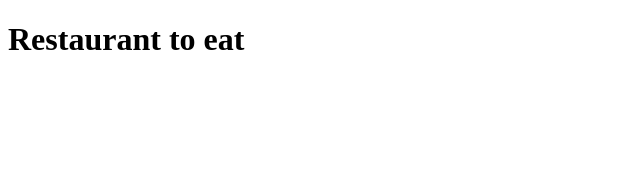
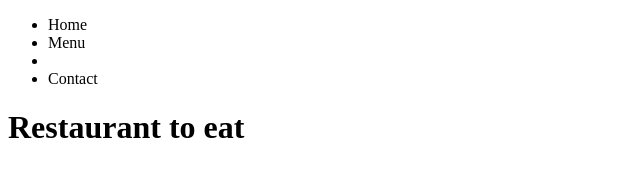
Before and after one commit to GarlicBuns19/Restaurant, a plain HTML site: page index.html in a window 1280 px wide. Shown: the whole page, without its empty margins (0-640 px from the left). Drawn offline with Linux system fonts and the light colour scheme.

Commit message:
li added

```diff
--- a/index.html
+++ b/index.html
@@ -7,6 +7,16 @@
     <title>Restaurant</title>
 </head>
 <body>
+    <section>
+        <nav>
+            <ul>
+                <li>Home</li>
+                <li>Menu</li>
+                <li></li>
+                <li>Contact</li>
+            </ul>
+        </nav>
+    </section>
     <h1>Restaurant to eat</h1>
 </body>
 </html>
```
